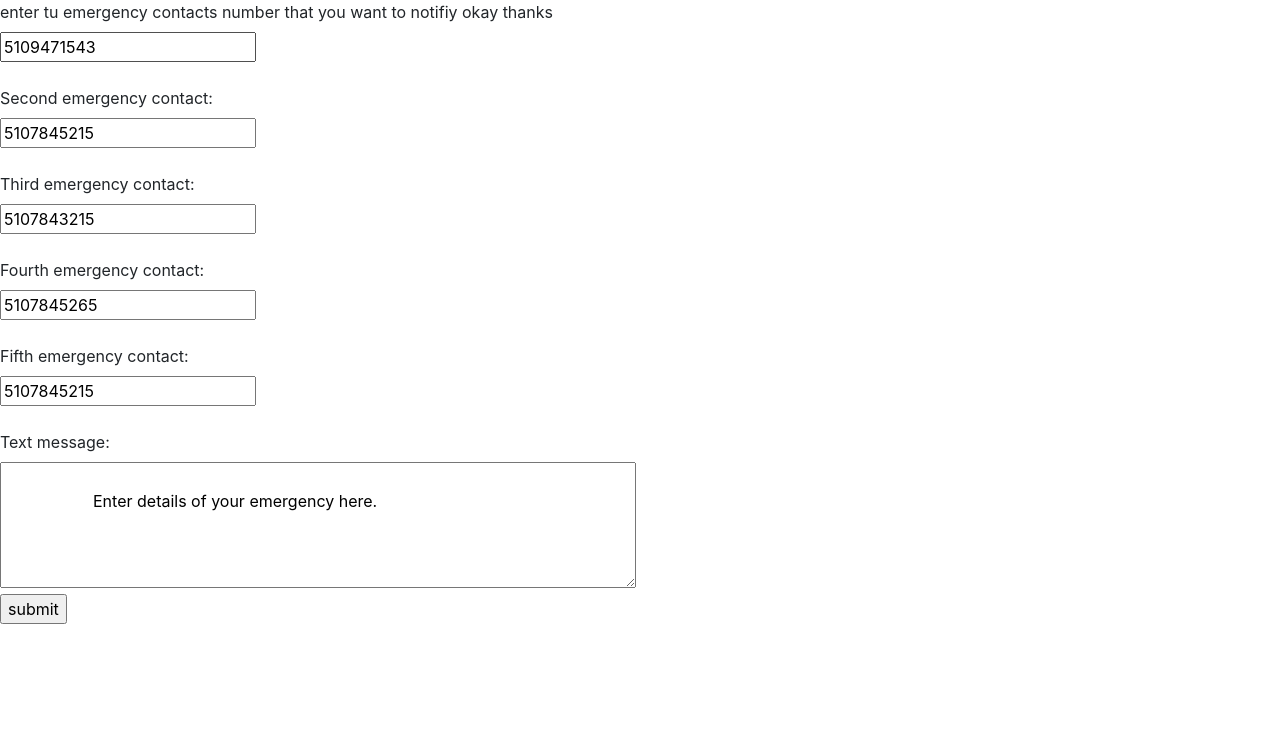
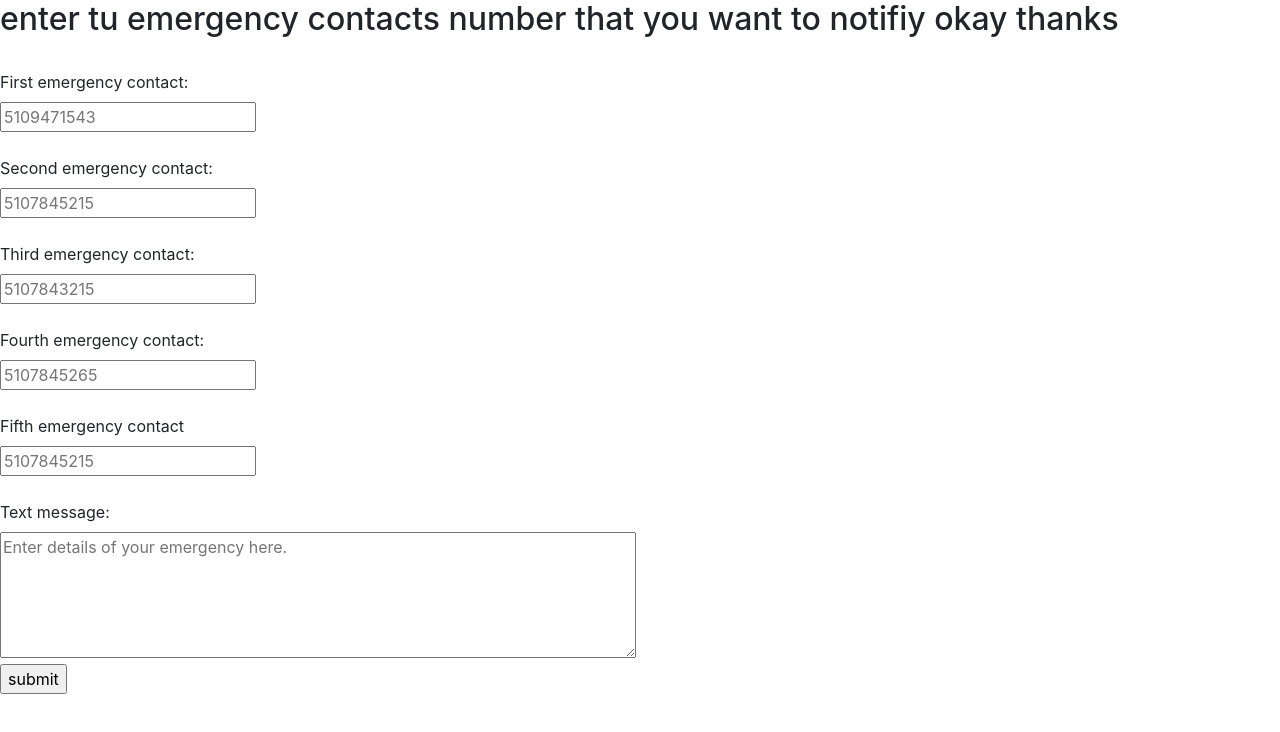
Before and after one commit to hibyemy/mayday, a website: page client/index.html in a window 1280 px wide. Drawn offline with nearby package versions, Linux system fonts and the light colour scheme.

```diff
--- a/client/index.html
+++ b/client/index.html
@@ -10,23 +10,21 @@
     <body>
         <form action="/api/sos" method="post">
             <div class="form-group">
-                <label for="phonenumber1">enter tu emergency contacts number that you want to notifiy okay thanks</label><br>
-                <input type="text" id="phonenumber1" name="phonenumber1" value="5109471543"><br><br>
+                <h2>enter tu emergency contacts number that you want to notifiy okay thanks</h2><br>
+                <label for="phonenumber1">First emergency contact:</label><br>
+                <input type="text" id="phonenumber1" name="phonenumber1" placeholder="5109471543"><br><br>
                 <label for="phonenumber1">Second emergency contact:</label><br>
-                <input type="text" id="phonenumber2" name="phonenumber2" value="5107845215"><br><br>
+                <input type="text" id="phonenumber2" name="phonenumber2" placeholder="5107845215"><br><br>
                 <label for="phonenumber2">Third emergency contact:</label><br>
-                <input type="text" id="phonenumber3" name="phonenumber3" value="5107843215"><br><br>
+                <input type="text" id="phonenumber3" name="phonenumber3" placeholder="5107843215"><br><br>
                 <label for="phonenumber3">Fourth emergency contact:</label><br>
-                <input type="text" id="phonenumber4" name="phonenumber4" value="5107845265"><br><br>
-                <label for="phonenumber4">Fifth emergency contact:</label><br>
-                <input type="text" id="phonenumber5" name="phonenumber5" value="5107845215"><br><br>
+                <input type="text" id="phonenumber4" name="phonenumber4" placeholder="5107845265"><br><br>
+                <label for="phonenumber4">Fifth emergency contact</label><br>
+                <input type="text" id="phonenumber5" name="phonenumber5" placeholder="5107845215"><br><br>
 
                 <label for="message">Text message:</label><br>
 
-                <textarea name="message" rows="5" cols="60">
-
-                    Enter details of your emergency here.
-                </textarea><br>
+                <textarea name="message" rows="5" cols="60" placeholder="Enter details of your emergency here."></textarea><br>
                 <input type="submit" value="submit" />
             </div>
         </form>
```
Also changed, not shown: server/sms.js (+10 -9 lines).
